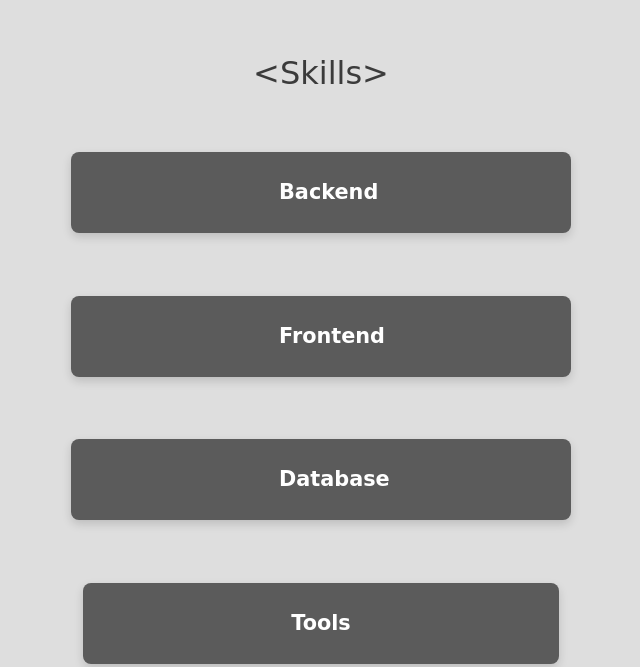
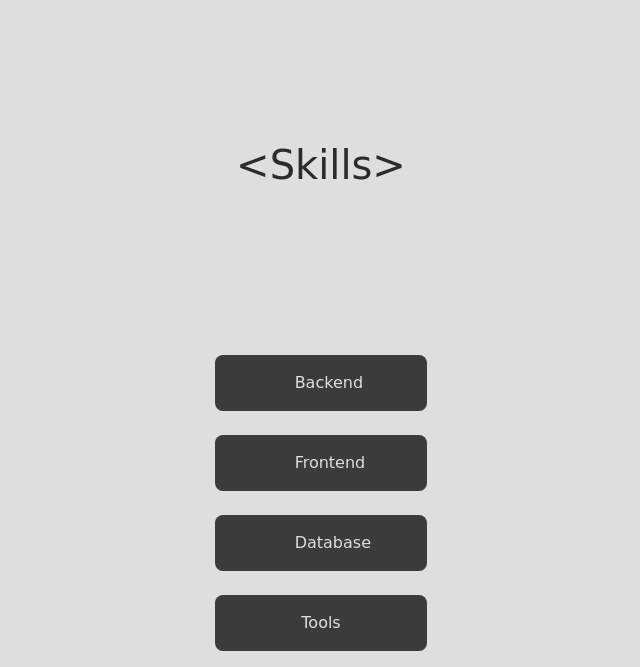
Before and after one commit to Santy-M1502/portafolio, a plain HTML site: page index.html in a window 1280 px wide. Shown: the part 911-1578 px from the top of the page, without its empty margins (319-959 px from the left). Drawn offline with Linux system fonts and the light colour scheme.

Commit message:
100% terminado

```diff
--- a/index.html
+++ b/index.html
@@ -23,7 +23,7 @@
                 <img class="photoMe" src="/Img/me.png" alt="photo" />
                 <h3>Santiago Gabriel Martinez</h3>
             </div>
-            <p>Lorem ipsum dolor, sit amet consectetur adipisicing elit. Voluptate, quod quo fugiat quibusdam molestias enim necessitatibus culpa. Odit architecto voluptates reiciendis officiis ad ipsam, vel ipsum ullam magni at debitis.</p>
+            <p>Me presento, me llamo Santiago, actualmente soy estudiante de la UTN, de la carrera Tecnicatura Universitaria de Programacion. Me apasiona la programacion por el continuo avance que tiene y la posibilidad de poder aprender cosas nuevas todo el tiempo, dejar tu creatividad y motivacion en cada linea escrita, encontrandole previamente y al momento la logica a todo.</p>
             <div class="personalContacts">
                 <a href="https://www.linkedin.com/in/santiago-martinez-20a79b243/" target="_blank"><img src="/Img/Oscuro/linkedinOscuro.png" alt=""></a>
                 <a href="mailto:santy15021502@gmail.com" target="_blank"><img src="/Img/Oscuro/emailOscuro.png" alt=""></a>
@@ -33,7 +33,8 @@
 
   <section id="skills" class="skills">
     <h2 class="skills">&lt;Skills&gt;</h2>
-            <div class="skill backend" value="backend">Backend
+    <div class="skills-wrapper">
+      <div class="skill backend">Backend
         <div class="items items-back">
             <img src="/Img/Skills/javascript.png" alt="">
             <img src="/Img/Skills/java.png" alt="">
@@ -41,7 +42,7 @@
             <img src="/Img/Skills/goland.png" alt="">
         </div>
       </div>
-            <div class="skill frontend" value="frontend">Frontend
+      <div class="skill frontend">Frontend
         <div class="items items-front">
             <img src="/Img/Skills/html.png" alt="">
             <img src="/Img/Skills/css.png" alt="">
@@ -49,18 +50,19 @@
             <img src="/Img/Skills/tailwind.png" alt="">
         </div>
       </div>
-            <div class="skill database" value="database">Database
+      <div class="skill database">Database
         <div class="items items-data">
             <img src="/Img/Skills/sqlite.png" alt="">
             <img src="/Img/Skills/nodejs.png" alt="">
             <img src="/Img/Skills/mongodb.png" alt="">
         </div>
       </div>
-            <div class="skill tools" value="tools">Tools
+      <div class="skill tools">Tools
         <div class="items items-tools">
             <img src="/Img/Skills/github.jpg" alt="">
             <img src="/Img/Skills/git.png" alt="">
             <img src="/Img/Skills/visual_code.png" alt="">
+        </div>
       </div>
     </div>
   </section>
--- a/styles.css
+++ b/styles.css
@@ -288,47 +288,59 @@ p {
 }
 
 /* Skills Section */
+.skills {
+  text-align: center;
+  padding: 2em 1em;
+}
+
+.skills h2 {
+  font-size: 2.5em;
+  margin-bottom: 2em;
+  color: var(--clr-yellow);
+}
+
+/* Flex container para las skills */
+.skills-wrapper {
+  display: flex;
+  flex-wrap: wrap;
+  justify-content: center;
+  gap: 1.5em;
+}
+
+/* Cada categoría (Backend, Frontend, etc.) */
 .skill {
-    background: var(--color-primary-light);
-    color: var(--color-white);
-    border-radius: 8px;
-    padding: 1.2em 3em;
-    margin: 1.5em auto;
-    cursor: pointer;
-    user-select: none;
-    font-weight: 600;
-    font-size: 1.1rem;
-    text-align: center;
-    box-shadow: 0 4px 10px var(--color-shadow);
-    transition: background 0.3s ease;
+  cursor: pointer;
+  background-color: var(--color-primary);
+  color: var(--color-bg);
+  padding: 1em 5em;
+  border-radius: 0.5em;
+  width: 200px;
+  text-align: center;
+  transition: transform 0.3s;
+  position: relative;
+  object-fit:cover;
 }
 
 .skill:hover {
-    background: var(--color-primary);
+  transform: scale(1.05);
 }
 
+/* Contenedor de íconos */
 .items {
-    display: none;
-    margin-top: 1em;
-    justify-content: center;
-    flex-wrap: wrap;
-    gap: 12px;
+  display: none;
+  flex-wrap: wrap;
+  justify-content: center;
+  margin-top: 1em;
+  gap: 0.5em;
 }
 
 .items.active {
-    display: flex;
+  display: flex;
 }
 
 .items img {
-    width: 40px;
-    height: 40px;
-    object-fit: contain;
-    filter: drop-shadow(0 1px 1px rgba(0,0,0,0.1));
-    transition: transform 0.3s ease;
-}
-
-.items img:hover {
-    transform: scale(1.3);
+  width: 48px;
+  height: 48px;
 }
 
 /* Courses Section */
@@ -394,11 +406,14 @@ footer {
         padding: 3em 3em 5em;
     }
 
-    .skill {
-        max-width: 500px;
-        font-size: 1.3rem;
-        padding: 1.2em 10em;
+    .skills-wrapper {
+    flex-direction: column;
+    align-items: center;
     }
+
+  .skill {
+    width: 90%;
+    max-width: 300px;
 
     /* Animaciones base */
   .fade-in {
@@ -468,3 +483,4 @@ footer {
     transform: translateY(0);
   }
 }
+}
```
Also changed, not shown: script.js (indentation only). Lines whose indentation alone changed are shown as unchanged.
